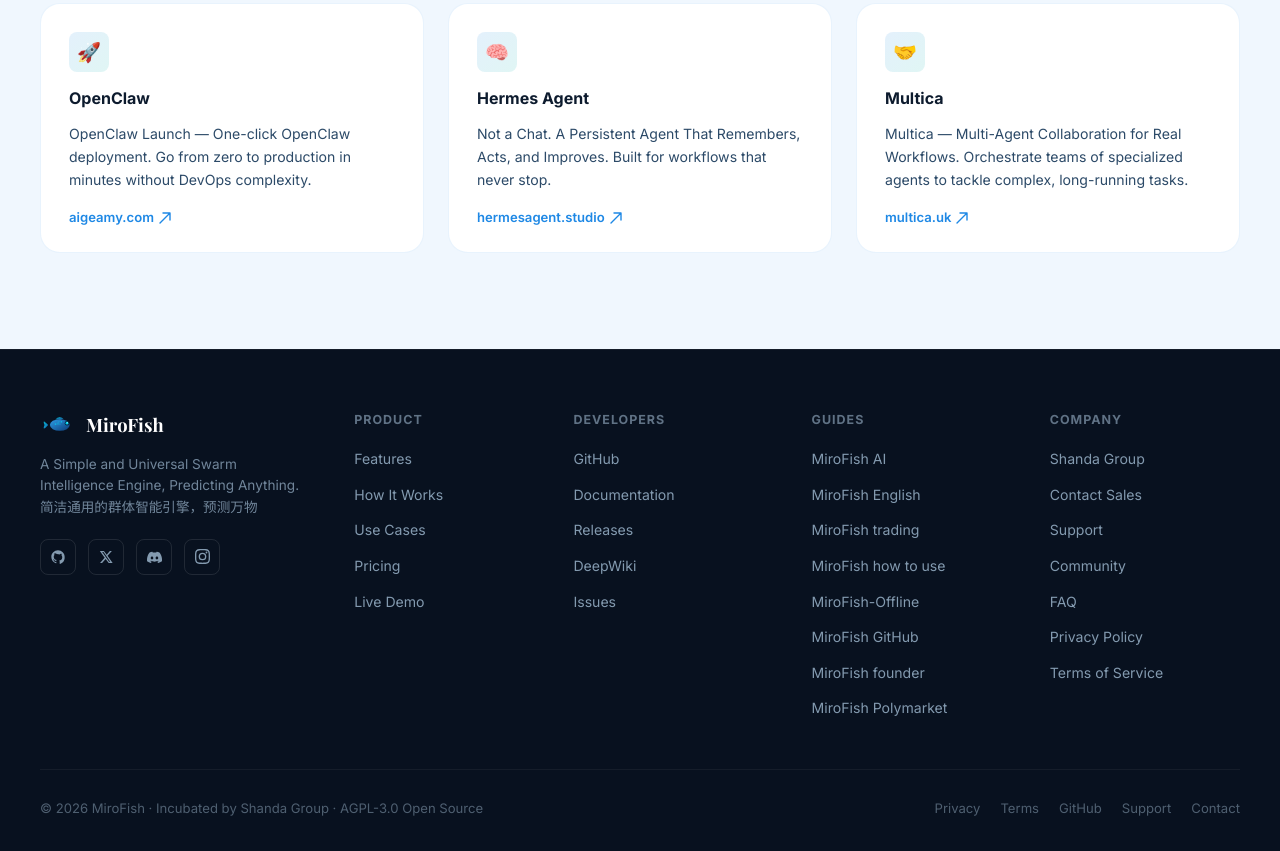
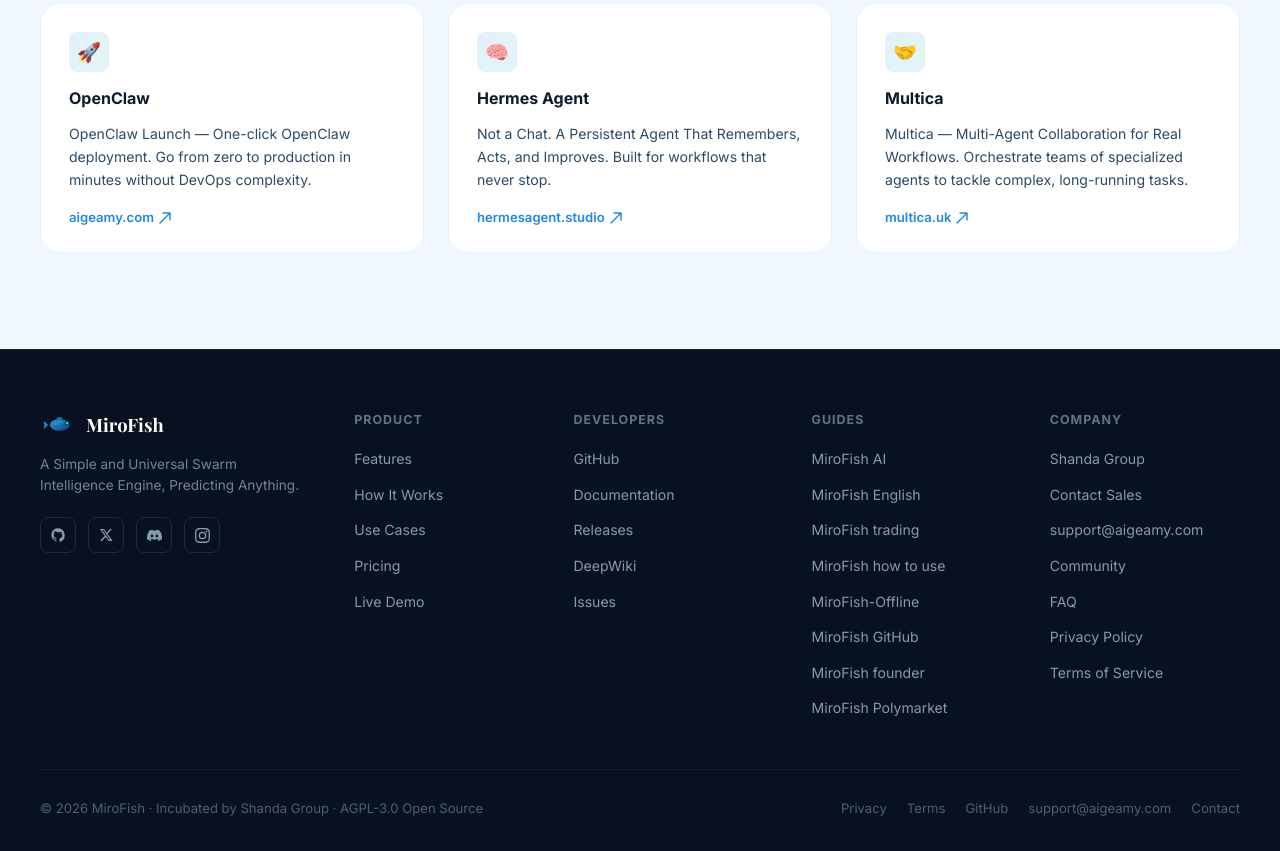
Before and after one commit to clauxel/my-dexter, a website: page index.html in a window 1280 px wide. Shown: the part 8105-8956 px from the top of the page. Drawn offline with nearby package versions, Linux system fonts and the light colour scheme.

Commit message:
Show support email in footers

```diff
--- a/index.html
+++ b/index.html
@@ -2096,7 +2096,7 @@
           </svg>
           MiroFish
         </div>
-        <p class="footer-tagline">A Simple and Universal Swarm Intelligence Engine, Predicting Anything.<br>简洁通用的群体智能引擎，预测万物</p>
+        <p class="footer-tagline">A Simple and Universal Swarm Intelligence Engine, Predicting Anything.</p>
         <div class="footer-socials">
           <a href="https://github.com/666ghj/MiroFish" target="_blank" rel="noopener" class="social-btn" aria-label="GitHub">
             <svg width="16" height="16" viewBox="0 0 18 18" fill="none"><path d="M9 1.5C4.86 1.5 1.5 4.86 1.5 9c0 3.31 2.15 6.12 5.12 7.11.37.07.51-.16.51-.36v-1.27c-2.08.45-2.52-.99-2.52-.99-.34-.86-.83-1.09-.83-1.09-.68-.46.05-.45.05-.45.75.05 1.15.77 1.15.77.67 1.14 1.75.81 2.18.62.07-.48.26-.81.47-.99-1.66-.19-3.41-.83-3.41-3.69 0-.82.29-1.48.77-2-.08-.19-.33-.95.07-1.98 0 0 .63-.2 2.06.77A7.19 7.19 0 0 1 9 5.83c.64 0 1.28.09 1.88.25 1.43-.97 2.06-.77 2.06-.77.4 1.03.15 1.79.07 1.98.48.52.77 1.18.77 2 0 2.87-1.75 3.5-3.42 3.68.27.23.51.68.51 1.37v2.04c0 .2.14.44.51.36A7.5 7.5 0 0 0 16.5 9c0-4.14-3.36-7.5-7.5-7.5Z" fill="currentColor"/></svg>
@@ -2154,7 +2154,7 @@
         <ul class="footer-links">
           <li><a href="https://www.shanda.com/" target="_blank" rel="noopener">Shanda Group</a></li>
           <li><a href="mailto:mirofish@shanda.com">Contact Sales</a></li>
-          <li><a href="mailto:support@aigeamy.com">Support</a></li>
+          <li><a href="mailto:support@aigeamy.com">support@aigeamy.com</a></li>
           <li><a href="https://discord.gg/ePf5aPaHnA" target="_blank" rel="noopener">Community</a></li>
           <li><a href="#faq">FAQ</a></li>
           <li><a href="/privacy/">Privacy Policy</a></li>
@@ -2169,7 +2169,7 @@
         <a href="/privacy/">Privacy</a>
         <a href="/terms/">Terms</a>
         <a href="https://github.com/666ghj/MiroFish" target="_blank" rel="noopener">GitHub</a>
-        <a href="mailto:support@aigeamy.com">Support</a>
+        <a href="mailto:support@aigeamy.com">support@aigeamy.com</a>
         <a href="mailto:mirofish@shanda.com">Contact</a>
       </div>
     </div>
```
Also changed, not shown: mirofish-ai/index.html (+1 -1 lines), mirofish-english/index.html (+1 -1 lines), mirofish-founder/index.html (+1 -1 lines), mirofish-github/index.html (+1 -1 lines), mirofish-how-to-use/index.html (+1 -1 lines), mirofish-offline/index.html (+1 -1 lines), mirofish-polymarket/index.html (+1 -1 lines), mirofish-trading/index.html (+1 -1 lines), privacy/index.html (+1 -1 lines), terms/index.html (+1 -1 lines).
